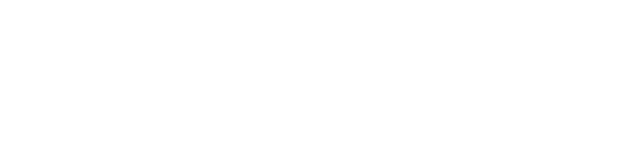
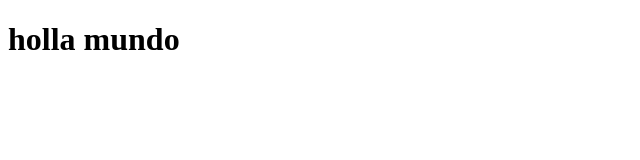
Before and after one commit to mauss19/flujo-, a plain HTML site: page index.html in a window 1280 px wide. Shown: the whole page, without its empty margins (0-640 px from the left). Drawn offline with Linux system fonts and the light colour scheme.

Commit message:
Agrego titulo principal en HTML

```diff
--- a/index.html
+++ b/index.html
@@ -6,6 +6,6 @@
     <title>Document</title>
 </head>
 <body>
-
+    <h1>holla mundo</h1>
 </body>
 </html>
```
